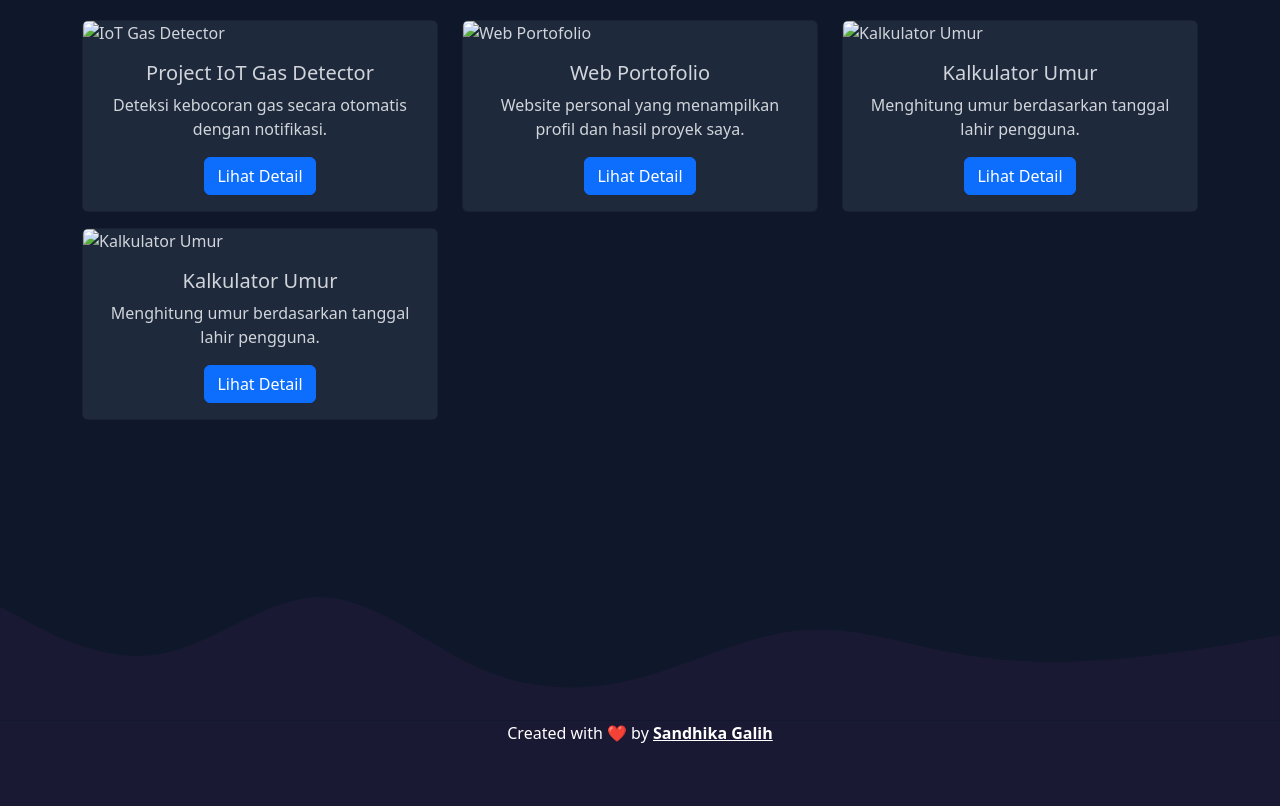
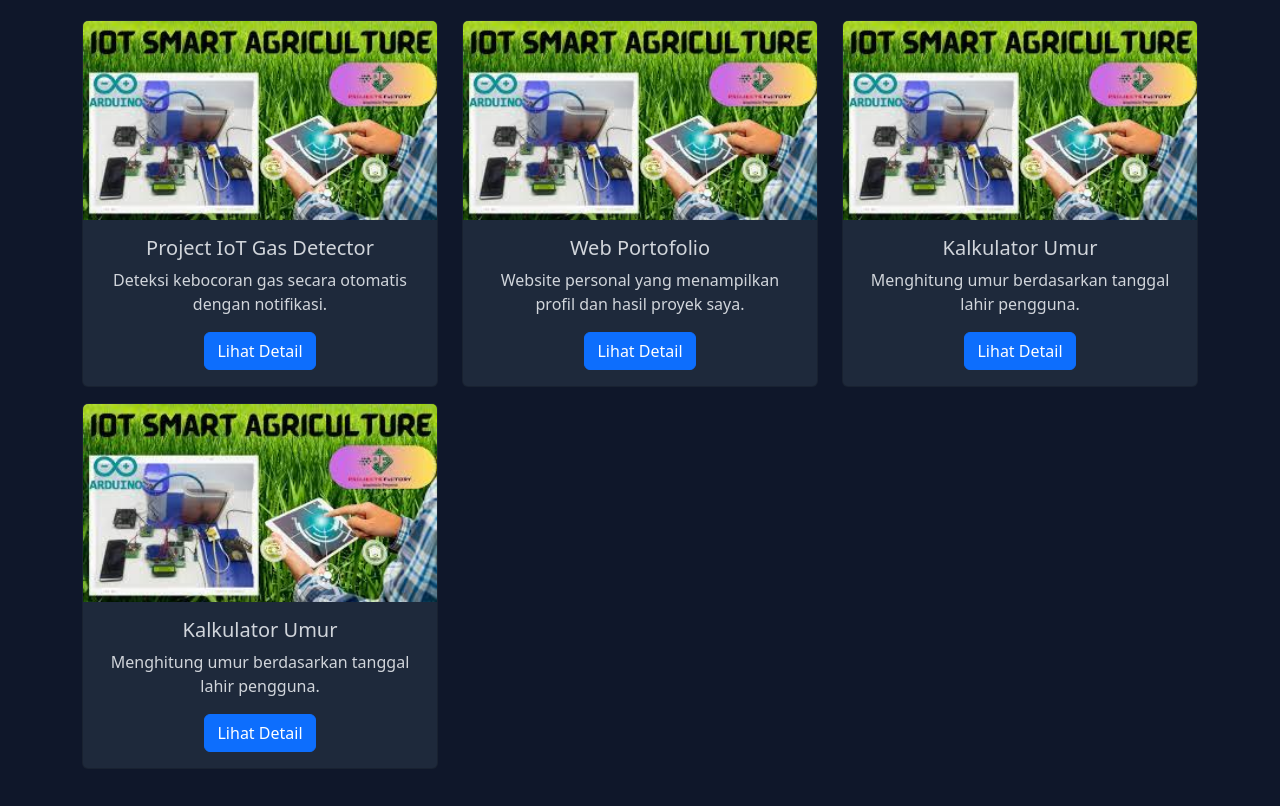
Before and after one commit to Alfariz-15/portofolio-alfarizi, a plain HTML site: page projects/all_projects.html in a window 1280 px wide. Shown: the part 122-928 px from the top of the page. Drawn offline with nearby package versions, Linux system fonts and the light colour scheme; the site is published under a folder, as on GitHub Pages, so addresses that start at the root find nothing; files whose address does not match are found by name.

Commit message:
Fix path gambar

```diff
--- a/projects/all_projects.html
+++ b/projects/all_projects.html
@@ -38,7 +38,7 @@
       <!-- Project 1 -->
       <div class="col-md-6 col-lg-4 mb-3">
         <div class="card" style="background-color: #1e293b; color: #d1d5db;">
-          <img src="/img/projects/6.jpeg" class="card-img-top" alt="IoT Gas Detector">
+          <img src="../img/projects/6.jpeg" class="card-img-top" alt="IoT Gas Detector">
           <div class="card-body text-center">
             <h5 class="card-title">Project IoT Gas Detector</h5>
             <p class="card-text">Deteksi kebocoran gas secara otomatis dengan notifikasi.</p>
@@ -50,7 +50,7 @@
       <!-- Project 2 -->
       <div class="col-md-6 col-lg-4 mb-3">
         <div class="card" style="background-color: #1e293b; color: #d1d5db;">
-          <img src="/img/projects/6.jpeg" class="card-img-top" alt="Web Portofolio">
+          <img src="../img/projects/6.jpeg" class="card-img-top" alt="Web Portofolio">
           <div class="card-body text-center">
             <h5 class="card-title">Web Portofolio</h5>
             <p class="card-text">Website personal yang menampilkan profil dan hasil proyek saya.</p>
@@ -62,7 +62,7 @@
       <!-- Project 3 -->
       <div class="col-md-6 col-lg-4 mb-3">
         <div class="card" style="background-color: #1e293b; color: #d1d5db;">
-          <img src="/img/projects/6.jpeg" class="card-img-top" alt="Kalkulator Umur">
+          <img src="../img/projects/6.jpeg" class="card-img-top" alt="Kalkulator Umur">
           <div class="card-body text-center">
             <h5 class="card-title">Kalkulator Umur</h5>
             <p class="card-text">Menghitung umur berdasarkan tanggal lahir pengguna.</p>
@@ -73,7 +73,7 @@
       <!-- Project 4-->
       <div class="col-md-6 col-lg-4 mb-3">
         <div class="card" style="background-color: #1e293b; color: #d1d5db;">
-          <img src="/img/projects/6.jpeg" class="card-img-top" alt="Kalkulator Umur">
+          <img src="../img/projects/6.jpeg" class="card-img-top" alt="Kalkulator Umur">
           <div class="card-body text-center">
             <h5 class="card-title">Kalkulator Umur</h5>
             <p class="card-text">Menghitung umur berdasarkan tanggal lahir pengguna.</p>
```
